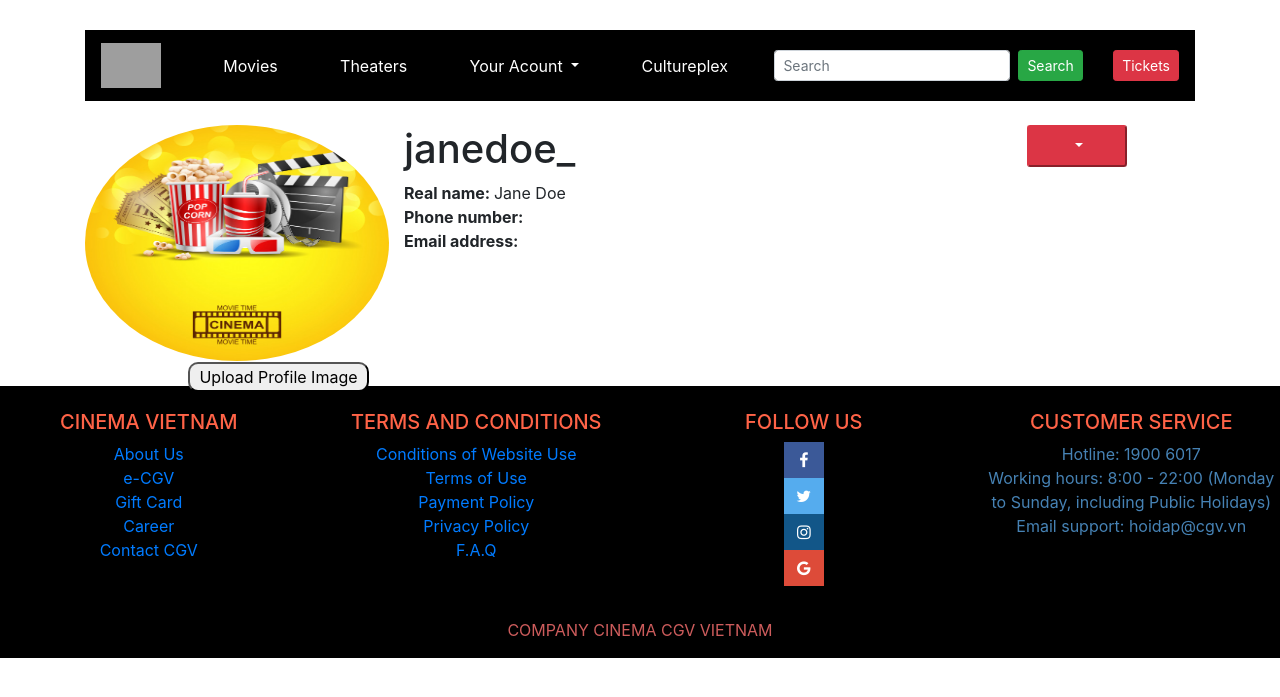
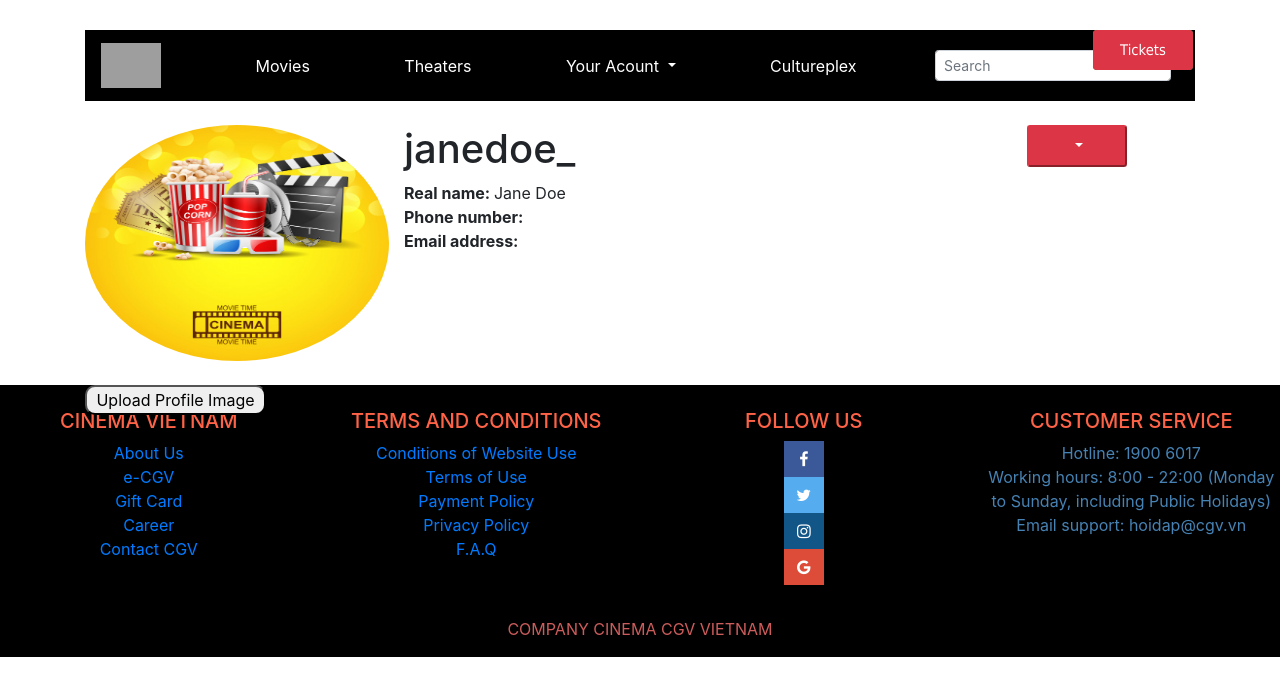
Before and after one commit to TheFutureLegends/Movie-Booking-System, a Spring Boot app: page /profile/login in a window 1280 px wide. Shown: the top 697 px of the page. Run offline with Spring Boot 4, Linux system fonts and the light colour scheme; grey boxes are pictures that could not be loaded.

Commit message:
css fixing in progress

```diff
--- a/src/main/resources/static/css/style.css
+++ b/src/main/resources/static/css/style.css
@@ -57,12 +57,28 @@
     right: 0;
 
   }
+
+.btn {
+  line-height: 30px;
+  width: 100px;
+  font-size: 11pt;
+  font-family: tahoma, fantasy;
+  margin-top: 1px;
+  margin-right: 2px;
+  position: absolute;
+  top: 0;
+  right: 0;
+
+}
   .profile_image_button{
     z-index:999;
-    float:left;
-    margin: 1px 20px -30px;
     width:181px;
     border-radius:10px;
+    margin: 0;
+    position: absolute;
+    top: 50%;
+    -ms-transform: translateY(-50%);
+    transform: translateY(-50%);
 }
 
 /* Green */
--- a/src/main/resources/templates/index.html
+++ b/src/main/resources/templates/index.html
@@ -48,6 +48,7 @@
                         data-target="#Login">Log - in
                 </button>
             </li>
+            <br>
             <li class="nav-item">
                 <button class="btn btn-danger btn-sm my-0" type="submit" data-toggle="modal"
                         data-target="#Register">Register
--- a/src/main/resources/templates/profile-log-in.html
+++ b/src/main/resources/templates/profile-log-in.html
@@ -9,7 +9,8 @@
     <script src="https://ajax.googleapis.com/ajax/libs/jquery/3.5.1/jquery.min.js"></script>
     <script src="https://cdnjs.cloudflare.com/ajax/libs/popper.js/1.16.0/umd/popper.min.js"></script>
     <script src="https://maxcdn.bootstrapcdn.com/bootstrap/4.5.0/js/bootstrap.min.js"></script>
-    <link rel="stylesheet" type="text/css" media="screen" href="../static/css/style.css">
+    <link rel="stylesheet" type="text/css" media="screen" th:href="@{src/main/resources/static/css/style.css}"/>
+
 </head>
 
 <body>
@@ -103,7 +104,7 @@
                             <img th:src="@{/images/logo.jpg}" class="img" alt="Profile" width="304" height="236; ">
                             <br>
 
-                            <button class="profile_image_button" type="button" style="float: right;">Upload Profile Image</button>
+                            <button class="profile_image_button" type="button">Upload Profile Image</button>
                     </div>
 
                     <div class="profile col-md-8 col-sm-8">
```
